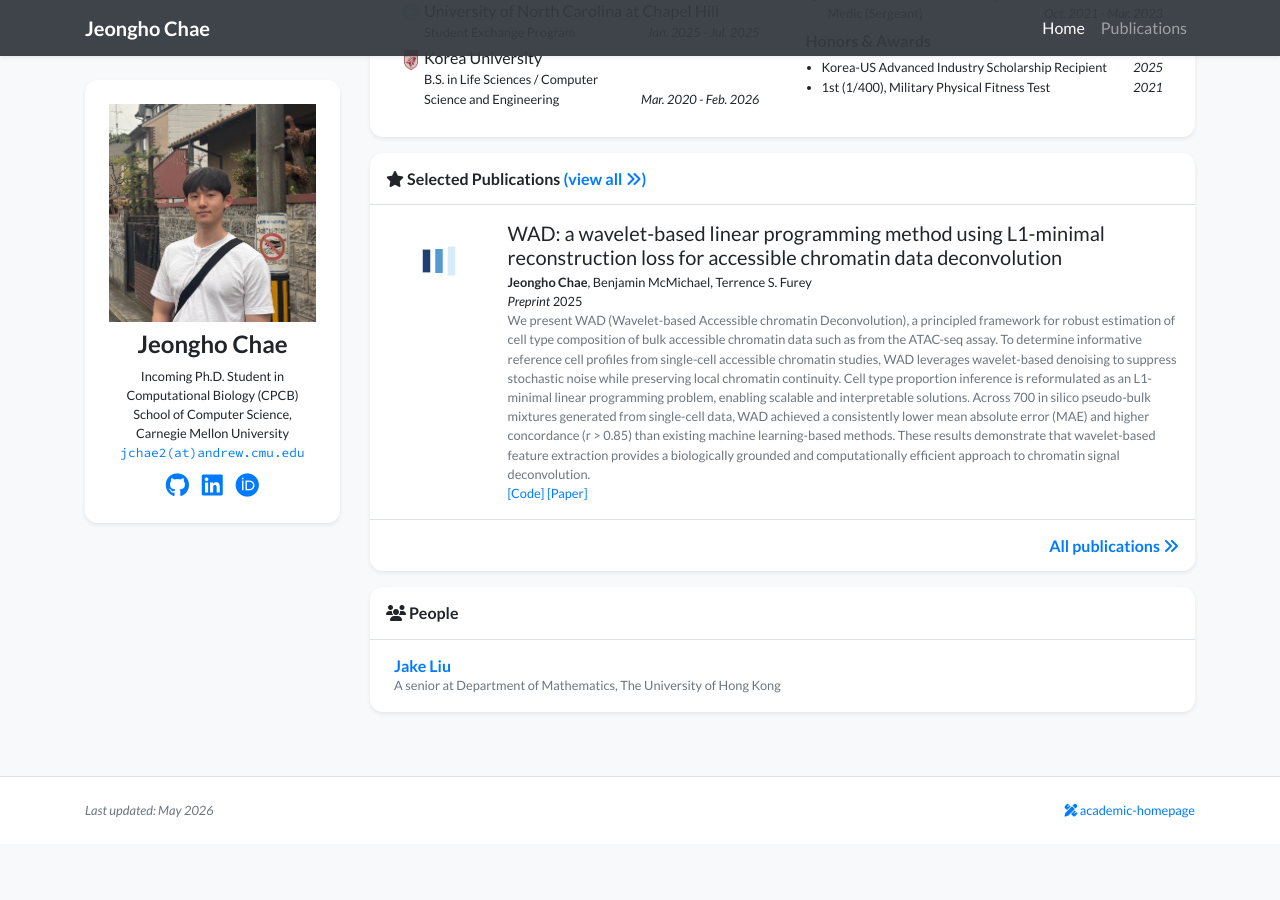
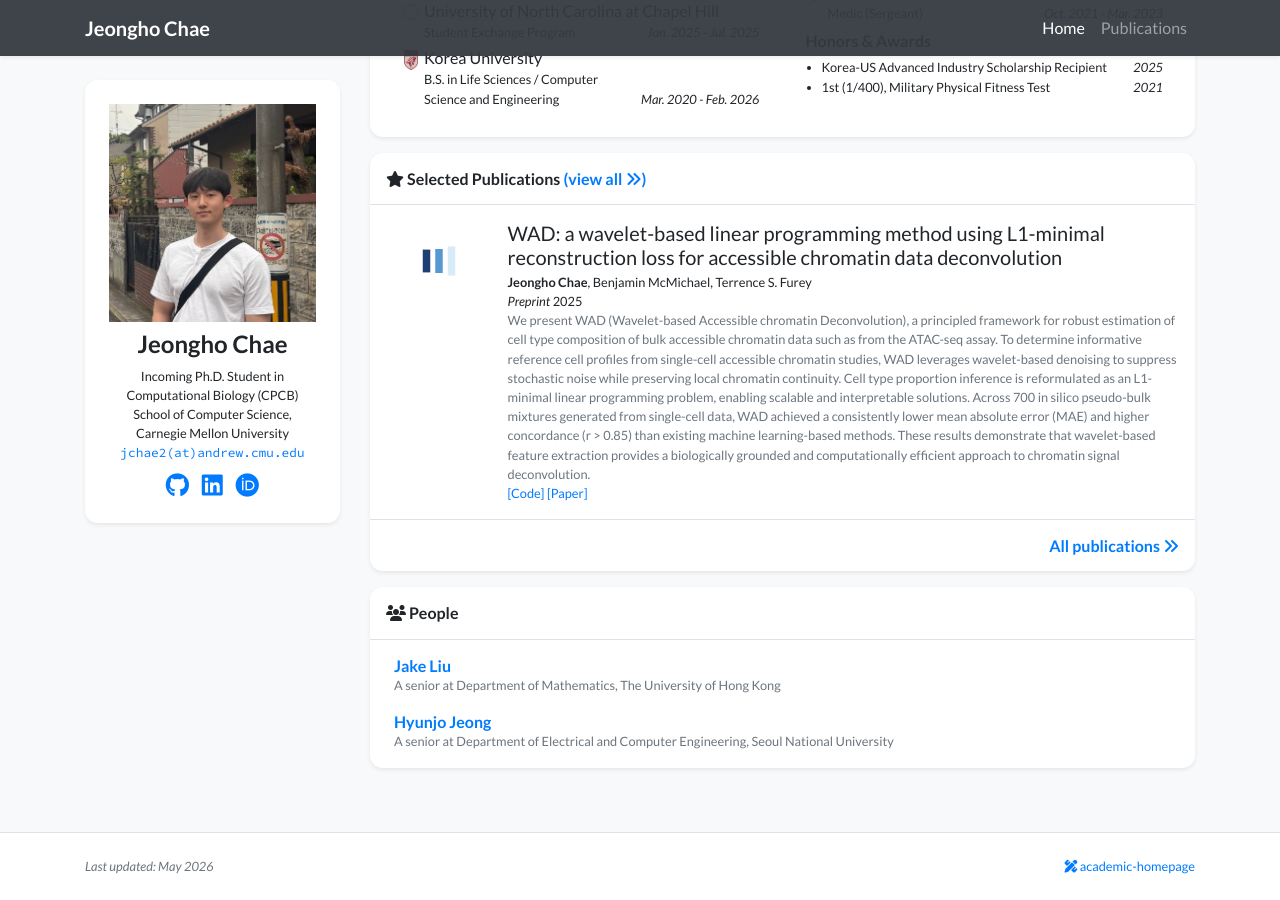
Before and after one commit to chae-jh/chae-jh.github.io, a Jekyll site: the page built from index.html, in a window 1280 px wide and 900 px high, scrolled down 814 px. Built offline with Jekyll 4.4.1, drawn with Linux system fonts in a browser that asks for light colours; nearby versions of some CDN libraries; a style sheet for code colours, icons or effects is not loaded; before the commit the page ends 1658 px from its top, so only the background shows below that.

Commit message:
Update People

```diff
--- a/index.html
+++ b/index.html
@@ -48,6 +48,15 @@ navbar_title: Home
               A senior at Department of Mathematics, The University of Hong Kong
             </div>
           </div>
+          <div class="px-3 pt-0 pb-3">
+            <div class="people-name">
+              <a href="https://kr.linkedin.com/in/%ED%98%84%EC%A1%B0-%EC%A0%95-42569b2b9" target="_blank">Hyunjo Jeong</a>
+            </div>
+            <div class="people-position">
+              A senior at Department of Electrical and Computer Engineering, Seoul National University
+            </div>
+          </div>
+
         </div>
     </div>
 </div>
```
